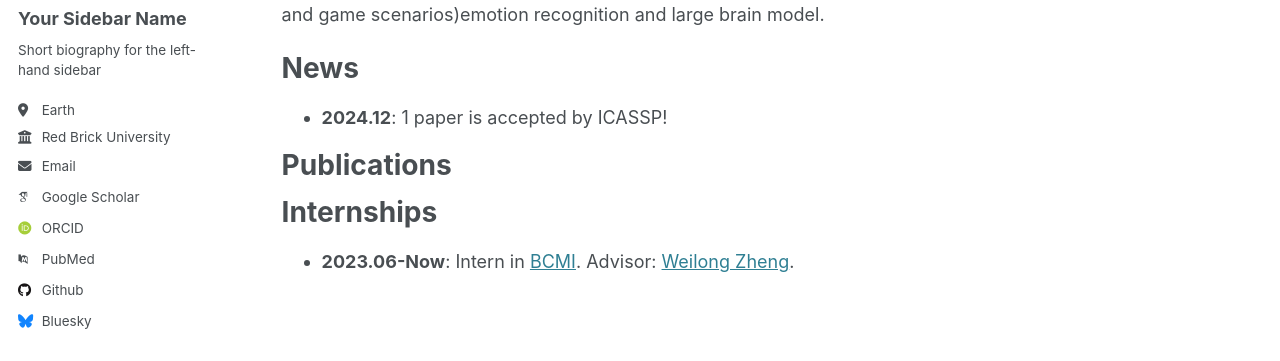
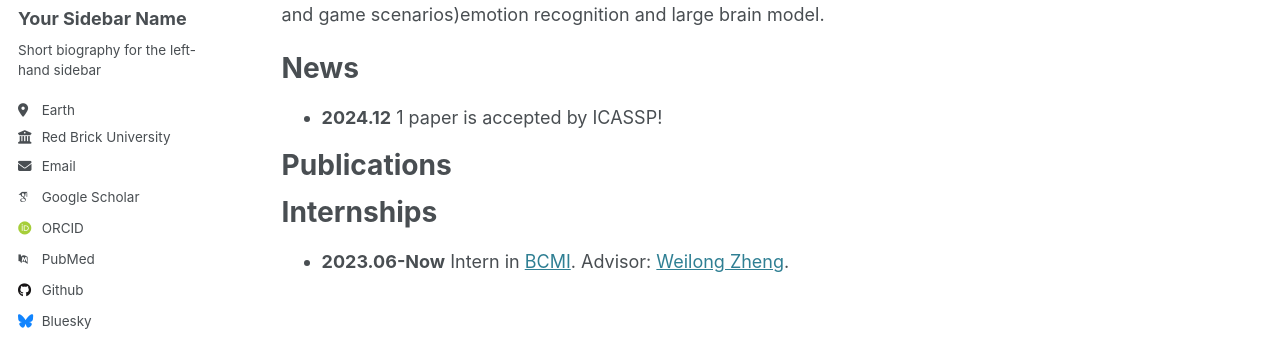
Before and after one commit to AlbertMentat/AlbertMentat.github.io, a Jekyll site: the page built from _pages/about.md, in a window 1280 px wide and 957 px high. Shown: the part 283-644 px from the top of the window. Built offline with Jekyll 4.4.1, drawn with Linux system fonts in a browser that asks for light colours; some web fonts are replaced.

```diff
--- a/_pages/about.md
+++ b/_pages/about.md
@@ -11,11 +11,11 @@ Hi, I'm a senior student from [SJTU Paris Elite Institute of Technology](https:/
 
 News
 ======
-- **2024.12**: 1 paper is accepted by ICASSP!
+- **2024.12** 1 paper is accepted by ICASSP!
 
 Publications
 ======
 
 Internships
 ======
-- **2023.06-Now**: Intern in [BCMI](https://bcmi.sjtu.edu.cn/). Advisor: [Weilong Zheng](https://weilongzheng.github.io/).
+- **2023.06-Now** Intern in [BCMI](https://bcmi.sjtu.edu.cn/). Advisor: [Weilong Zheng](https://weilongzheng.github.io/).
```
